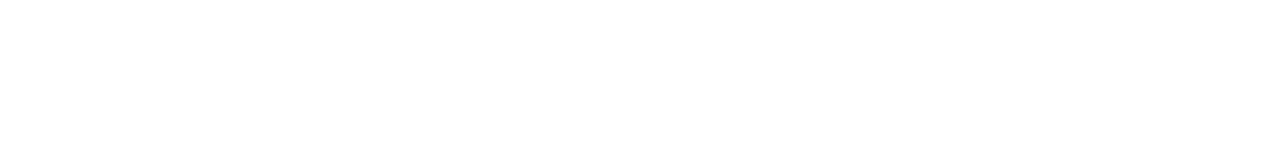
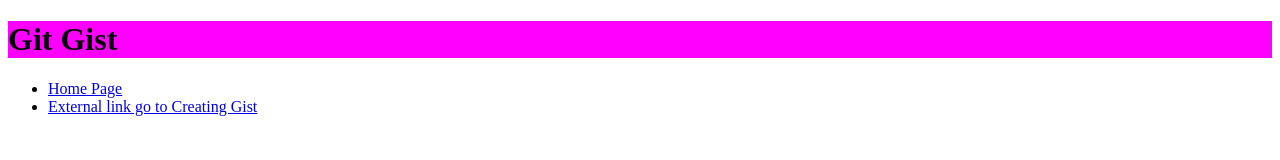
Before and after one commit to catdude2000/Lab1b2-0, a plain HTML site: page index.html in a window 1280 px wide. Drawn offline with Linux system fonts and the light colour scheme.

Commit message:
added and filled header

```diff
--- a/index.html
+++ b/index.html
@@ -9,9 +9,16 @@
         <link rel="stylesheet" href="css/style.css">
     </head>
     <body>
-        <!--[if lt IE 7]>
-            <p class="browsehappy">You are using an <strong>outdated</strong> browser. Please <a href="#">upgrade your browser</a> to improve your experience.</p>
-        <![endif]-->
+        <script src=""></script>
+            <header>
+                <h1 style="background-color: magenta;">Git Gist</h1>
+                <nav>
+                    <ul>
+                        <li><a href="index.html">Home Page</a></li>
+                        <li><a href="https://help.github.com/en/github/writing-on-github/creating-gists">External link go to Creating Gist</a></li>
+                    </ul>
+                </nav>
+            </header>
 
         <script src="js/app.js" async defer></script>
     </body>
```
